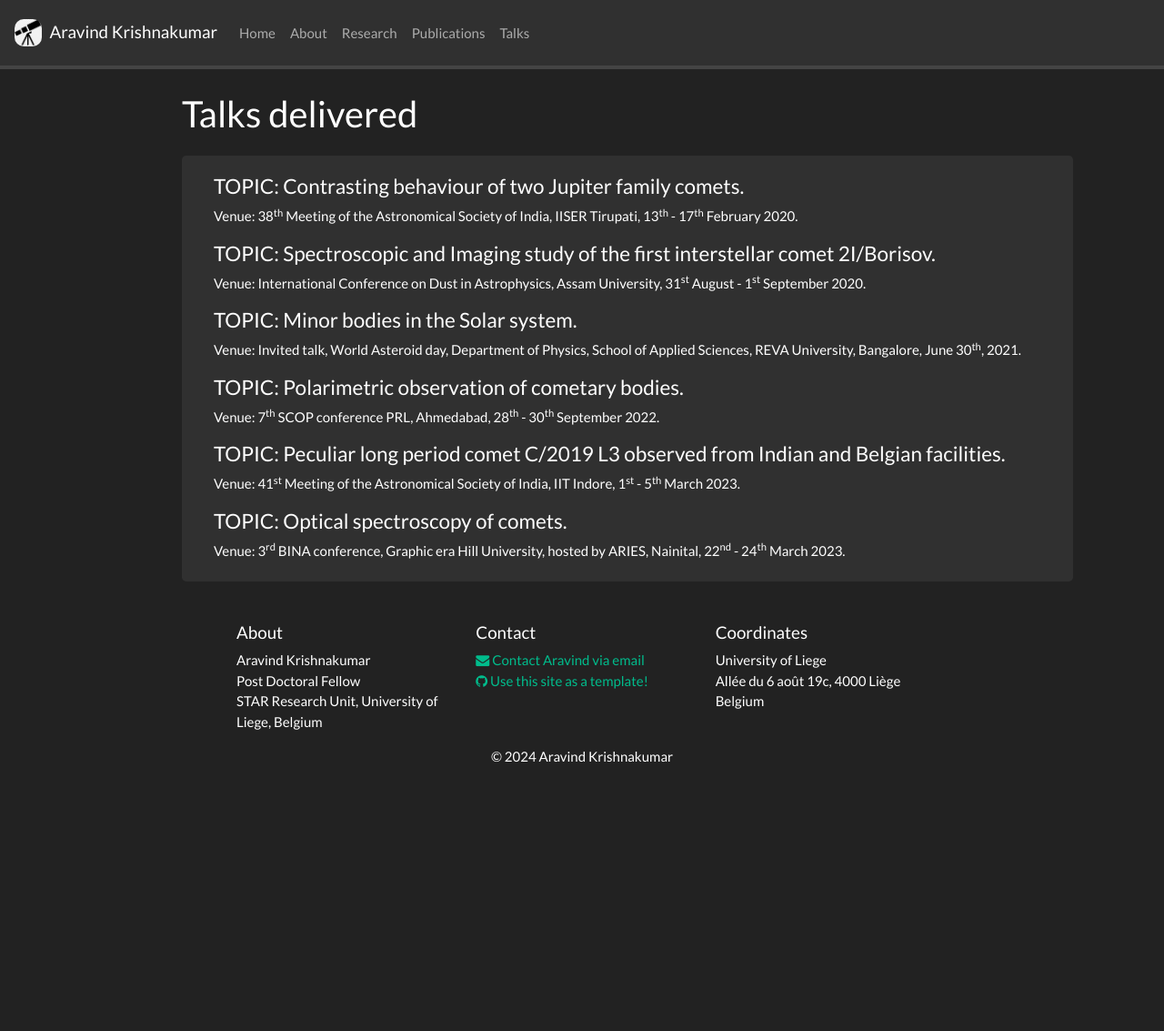
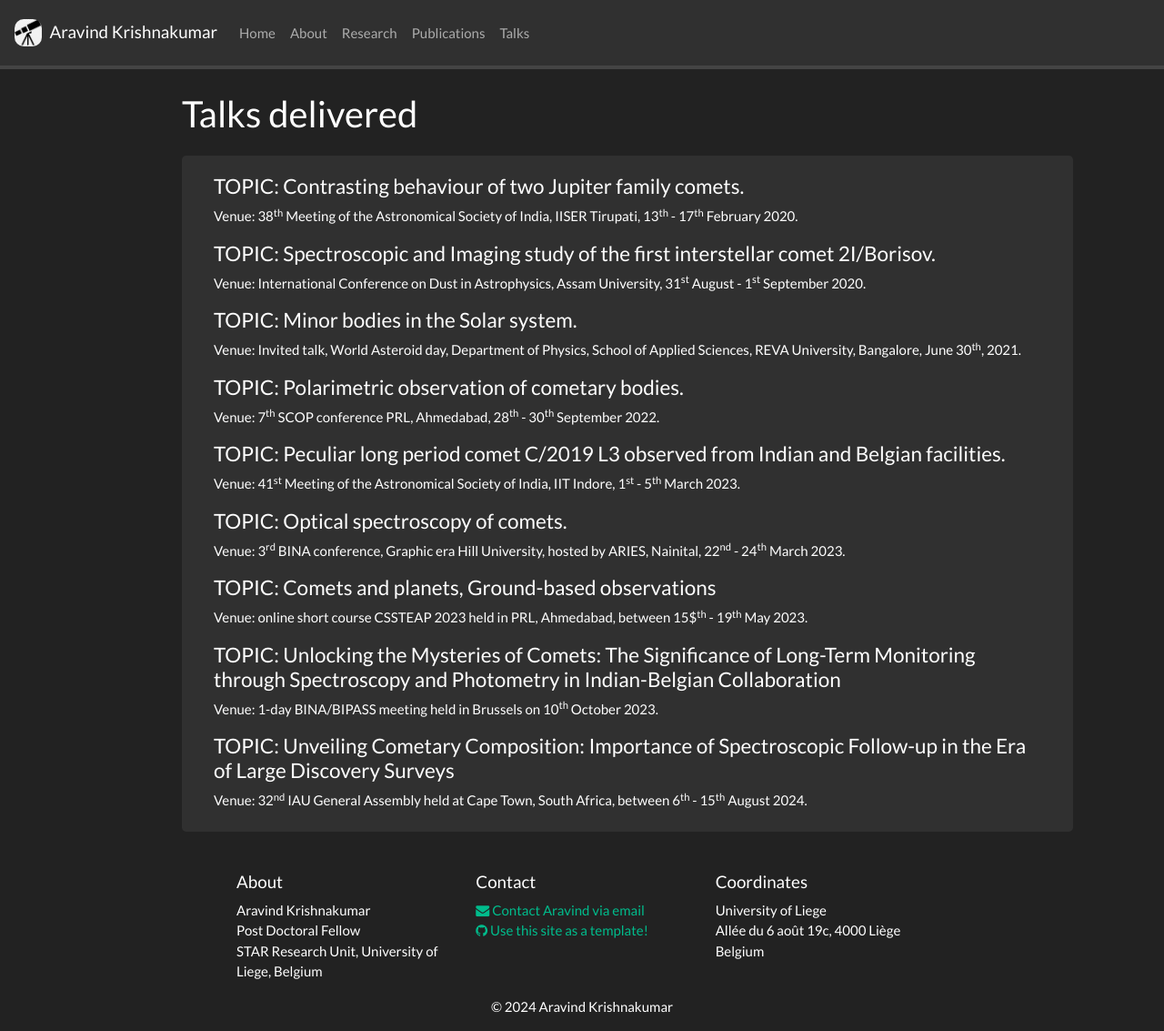
Before and after one commit to DrAravind1192/DrAravind1192.github.io, a Jekyll site: the page built from _pages/talks.md, in a window 1280 px wide and 1133 px high. Shown: the whole window at 91% size. Built offline with Jekyll 4.4.1, drawn with Linux system fonts in a browser that asks for light colours; nearby versions of some CDN libraries; a style sheet for code colours, icons or effects is not loaded.

Commit message:
Update talks.md

```diff
--- a/_pages/talks.md
+++ b/_pages/talks.md
@@ -59,5 +59,17 @@ Venue: 41<sup>st</sup> Meeting of the Astronomical Society of India, IIT Indore,
 Venue: 3<sup>rd</sup> BINA conference, Graphic era Hill University, hosted by ARIES, Nainital, 22<sup>nd</sup> - 24<sup>th</sup> March
 2023.
 
+<h4>TOPIC: Comets and planets, Ground-based observations</h4>
+
+Venue: online short course CSSTEAP 2023 held in PRL, Ahmedabad, between 15$<sup>th</sup> - 19<sup>th</sup> May 2023.
+
+<h4>TOPIC: Unlocking the Mysteries of Comets: The Significance of Long-Term Monitoring through Spectroscopy and Photometry in Indian-Belgian Collaboration</h4>
+
+Venue: 1-day BINA/BIPASS meeting held in Brussels on 10<sup>th</sup> October 2023.
+
+<h4>TOPIC: Unveiling Cometary Composition: Importance of Spectroscopic Follow-up in the Era of Large Discovery Surveys</h4>
+
+Venue: 32<sup>nd</sup> IAU General Assembly held at Cape Town, South Africa, between 6<sup>th</sup> - 15<sup>th</sup> August 2024.
+
 </div>
 </div>
```
